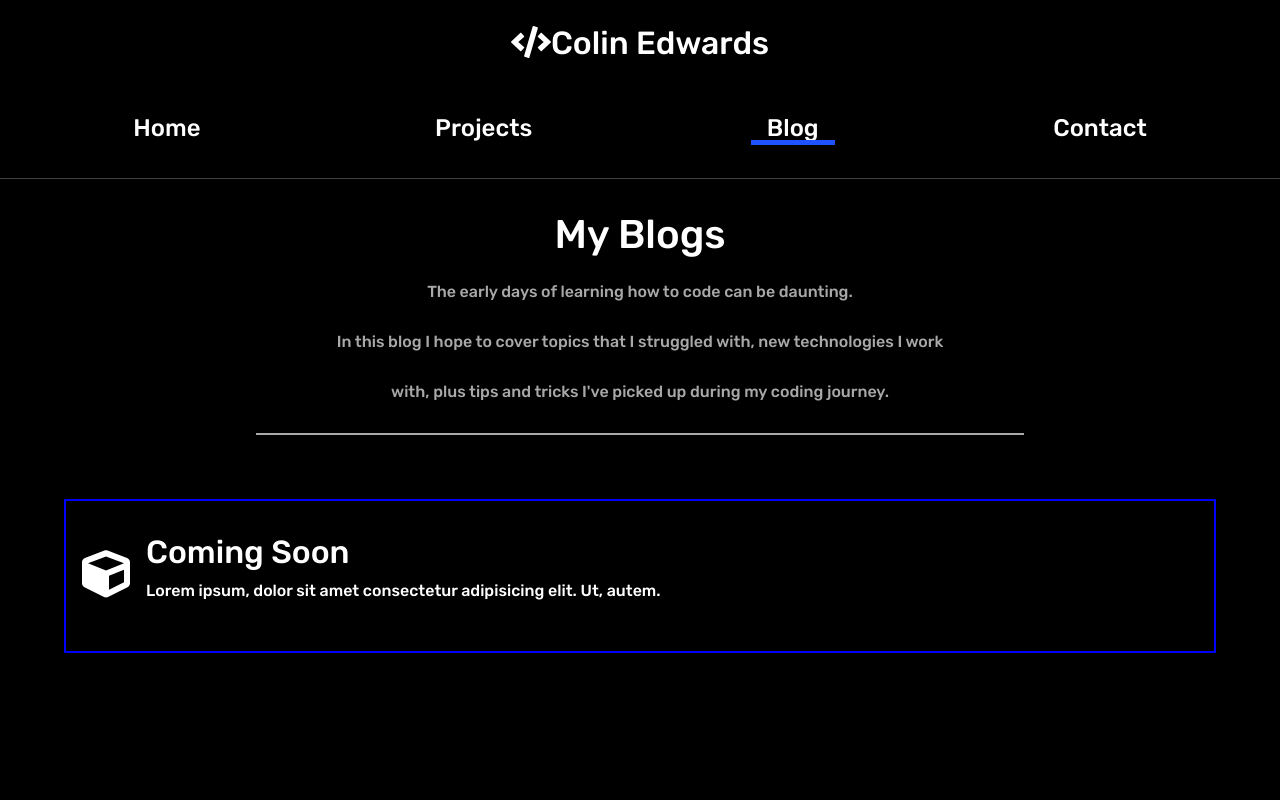
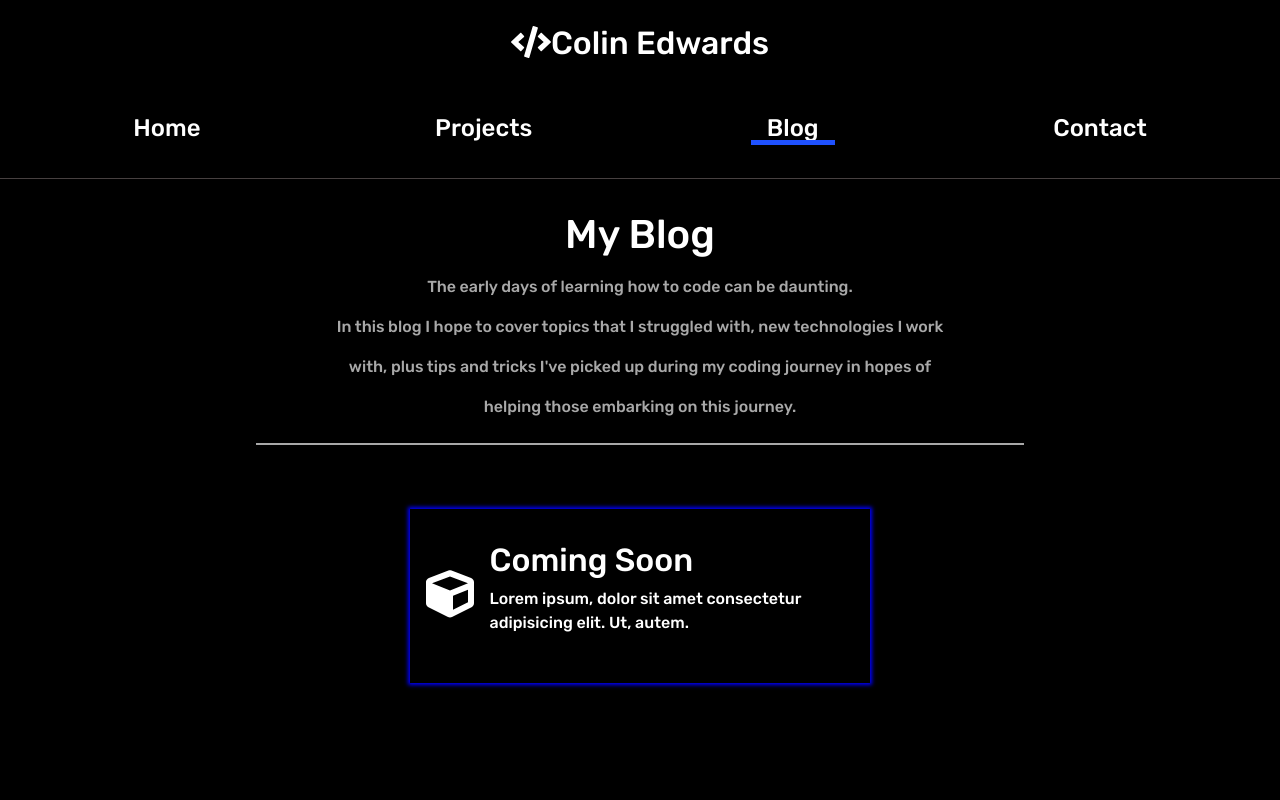
Before and after one commit to ColinJhEdwards/react-portfolio, a React (Create React App) app: page /blog in a window 1280 px wide. Shown: the top 800 px of the page. Built offline with nearby package versions, Linux system fonts and the light colour scheme.

Commit message:
minor style changes to nav bar and blog section

```diff
--- a/src/components/Nav.js
+++ b/src/components/Nav.js
@@ -77,7 +77,7 @@ const StyledNav = styled.div`
     text-decoration: none;
     background: black;
     padding: 0.5rem 1rem;
-    border-radius: 15px;
+    border-radius: 5px;
     transition: ease all 0.5s;
     &:hover {
       background: #1f51ff;
--- a/src/pages/Blog.js
+++ b/src/pages/Blog.js
@@ -13,12 +13,12 @@ const Blog = () => {
       exit="exit"
     >
       <div className="title">
-        <h1>My Blogs</h1>
+        <h1>My Blog</h1>
         <p>
           The early days of learning how to code can be daunting. <br />
           In this blog I hope to cover topics that I struggled with, new
           technologies I work with, plus tips and tricks I've picked up during
-          my coding journey.
+          my coding journey in hopes of helping those embarking on this journey.
         </p>
         <div className="line"></div>
       </div>
@@ -73,6 +73,15 @@ const Blog = () => {
             <h2>Title</h2>
             <p>Lorem ipsum dolor sit amet.</p>
           </div>
+        </div>
+        <div className="thumbnail">
+          <div className="image">
+            <FontAwesomeIcon icon={faCube} />
+          </div>
+          <div className="text">
+            <h2>Title</h2>
+            <p>Lorem ipsum dolor sit amet.</p>
+          </div>
         </div> */}
       </div>
     </StlyedBlog>
@@ -88,7 +97,7 @@ const StlyedBlog = styled(motion.div)`
     background: transparent;
   }
   *::-webkit-scrollbar-thumb {
-    background-color: none;
+    background-color: blue;
     border-radius: 20px;
     border: transparent;
   }
@@ -98,7 +107,7 @@ const StlyedBlog = styled(motion.div)`
     p {
       width: 50%;
       margin: auto;
-      line-height: 50px;
+      line-height: 40px;
       color: #a8a8a8;
     }
     .line {
@@ -114,25 +123,38 @@ const StlyedBlog = styled(motion.div)`
     margin: auto;
     overflow-y: scroll;
     display: flex;
-    flex-direction: column;
+    flex-wrap: wrap;
     align-items: flex-start;
+    justify-content: space-around;
     scrollbar-width: thin;
     scrollbar-color: #6969dd #e0e0e0;
     .thumbnail {
       display: flex;
       align-items: center;
-      border: blue solid 2px;
-      width: 100%;
+      box-shadow: 0px 0px 4px 2px blue;
+      width: 40%;
       margin: 2rem 0rem;
       padding: 2rem 0rem;
       cursor: pointer;
       transition: all 0.5s ease;
       &:hover {
-        background: blue;
+        box-shadow: 0px 0px 4px 4px blue;
       }
       .image {
         font-size: 3rem;
         margin: 0rem 1rem;
+      }
+    }
+  }
+
+  @media (max-width: 940px) {
+    .blogs {
+      flex-direction: column;
+      flex-wrap: nowrap;
+      justify-content: flex-start;
+      align-items: center;
+      .thumbnail {
+        width: 90%;
       }
     }
   }
```
